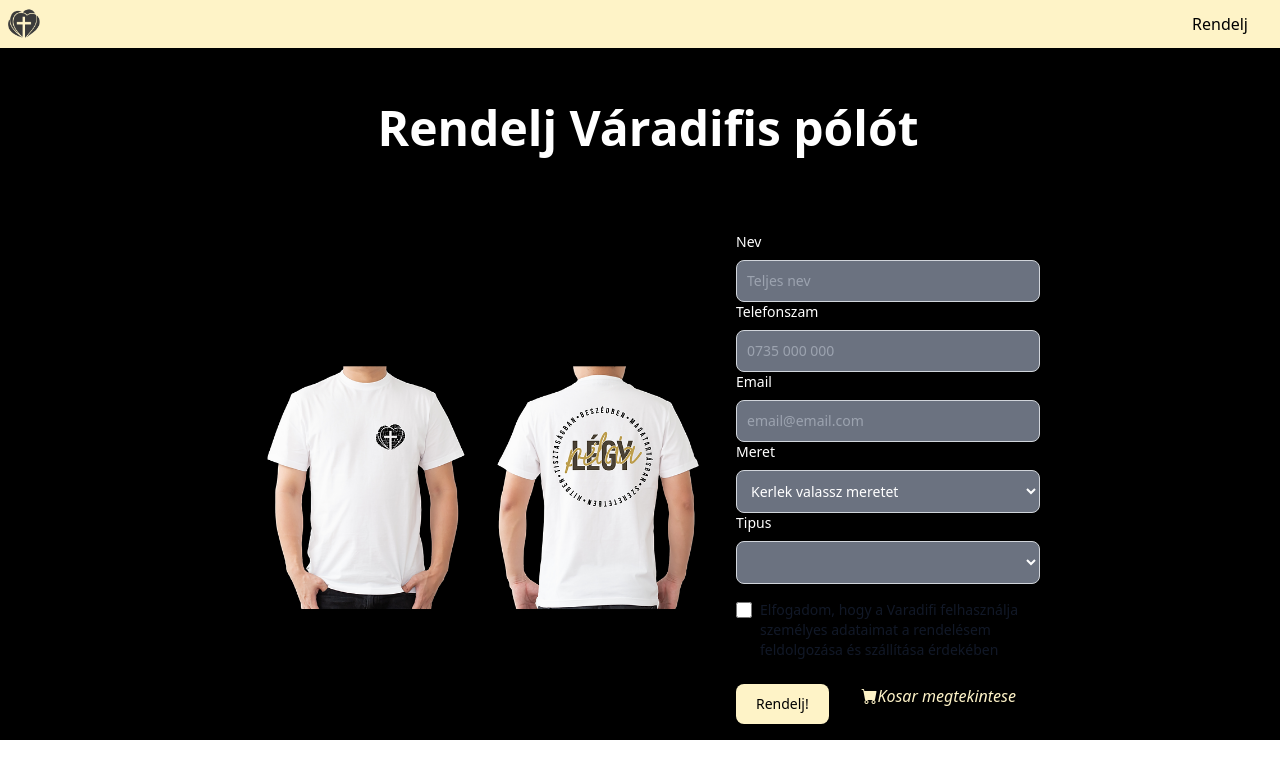
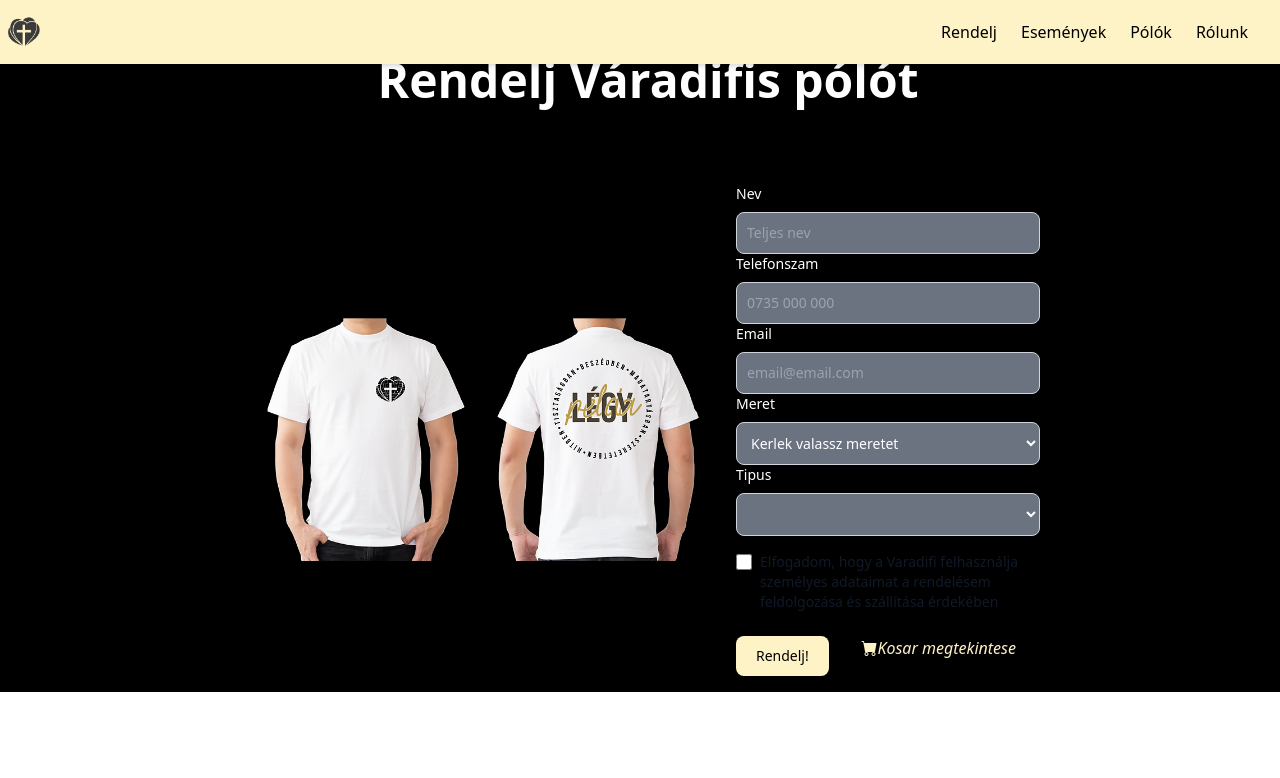
Before and after one commit to RolandSzB/VaradifiStatus3, a Vue app: page /buy in a window 1280 px wide. Shown: the top 778 px of the page. Built offline with nearby package versions, Linux system fonts and the light colour scheme; no server answers.

Commit message:
header modified and added sections on HomePage

```diff
--- a/dev-dist/sw.js
+++ b/dev-dist/sw.js
@@ -82,7 +82,7 @@
     "revision": "3ca0b8505b4bec776b69afdba2768812"
   }, {
     "url": "index.html",
-    "revision": "0.8pnd2bdqvsg"
+    "revision": "0.05krh0kaflg"
   }], {});
   workbox.cleanupOutdatedCaches();
   workbox.registerRoute(new workbox.NavigationRoute(workbox.createHandlerBoundToURL("index.html"), {
--- a/src/App.vue
+++ b/src/App.vue
@@ -1,42 +1,8 @@
 <script setup>
-import { RouterLink, RouterView } from "vue-router";
+import { RouterView } from "vue-router";
 </script>
 
 <template>
-  <div class="flex justify-between bg-amber-100 p-2 items-center">
-    <div class="flex items-center justify-center">
-      <RouterLink to="/" class="hover:underline me-6 hover:bg-amber-300 hover:rounded-lg">
-        <img src="./images/varadifi.png" alt="Logo" class="w-8 h-8 object-cover" />
-      </RouterLink>
-    </div>
-    <div class="flex items-center justify-center">
-      <RouterLink
-        to="/buy"
-        class="hover:underline me-6 text-black hover:text-amber-700 hidden xl:block"
-      >
-        Rendelj</RouterLink
-      >
-
-      <button data-dropdown-toggle="dropdown" type="button" class="text-3xl visible xl:hidden">
-        <i class="bi bi-list hover:text-amber-700"></i>
-      </button>
-
-      <!-- Dropdown menu -->
-      <div
-        id="dropdown"
-        class="z-10 hidden bg-amber-100 divide-y divide-gray-100 rounded-lg shadow w-44"
-      >
-        <ul class="py-2 text-sm text-black" aria-labelledby="dropdownDefaultButton">
-          <li>
-            <RouterLink to="/buy" class="hover:underline me-6 hover:text-amber-700">
-              Rendelj</RouterLink
-            >
-          </li>
-        </ul>
-      </div>
-    </div>
-  </div>
-
   <RouterView />
 </template>
 
--- a/src/components/Header.vue
+++ b/src/components/Header.vue
@@ -1,15 +1,44 @@
-<script></script>
+<script setup>
+import { useRouter } from "vue-router";
+
+const router = useRouter();
+
+const scrollToSection = sectionId => {
+  if (window.location.pathname === "/") {
+    document.getElementById(sectionId)?.scrollIntoView({ behavior: "smooth" });
+  } else {
+    router.push({ path: "/", hash: `#${sectionId}` });
+  }
+};
+</script>
 
 <template>
+  <div class="fixed top-0 left-0 right-0 w-full bg-amber-100 shadow-md z-50 py-2">
     <div class="flex justify-between bg-amber-100 p-2 items-center">
       <div class="flex items-center justify-center">
-      <a href="index.html" class="hover:underline me-6 hover:text-amber-700 visible">
+        <router-link to="/" class="hover:underline me-6 hover:bg-amber-300 hover:rounded-lg">
           <img src="../images/varadifi.png" alt="Logo" class="w-8 h-8 object-cover" />
-      </a>
+        </router-link>
       </div>
       <div class="flex items-center justify-center">
         <router-link to="/buy" class="hover:underline me-6 hover:text-amber-700">
           Rendelj</router-link
+        >
+
+        <a
+          @click.prevent="scrollToSection('events')"
+          class="hover:underline me-6 hover:text-amber-700 cursor-pointer"
+          >Események</a
+        >
+        <a
+          @click.prevent="scrollToSection('shirts')"
+          class="hover:underline me-6 hover:text-amber-700 cursor-pointer"
+          >Pólók</a
+        >
+        <a
+          @click.prevent="scrollToSection('eventabouts')"
+          class="hover:underline me-6 hover:text-amber-700 cursor-pointer"
+          >Rólunk</a
         >
 
         <button data-dropdown-toggle="dropdown" type="button" class="text-3xl visible xl:hidden">
@@ -29,6 +58,7 @@
         </div>
       </div>
     </div>
+  </div>
 </template>
 
 <style>
--- a/src/router/index.js
+++ b/src/router/index.js
@@ -28,6 +28,14 @@
       component: EventAdmin,
     },
   ],
+  scrollBehavior(to) {
+    if (to.hash) {
+      return {
+        el: to.hash,
+        behavior: "smooth",
+      };
+    }
+  },
 });
 
 export default router;
--- a/src/views/BuyShirt.vue
+++ b/src/views/BuyShirt.vue
@@ -1,8 +1,10 @@
 <script setup>
+import Header from "../components/Header.vue";
 import BuyPage from "../components/BuyPage.vue";
 </script>
 
 <template>
+  <Header></Header>
   <BuyPage></BuyPage>
 </template>
 
--- a/src/views/EventAdmin.vue
+++ b/src/views/EventAdmin.vue
@@ -1,4 +1,5 @@
 <script setup>
+import Header from "../components/Header.vue";
 import AdminCalendar from "../components/AdminCalendar.vue";
 import AdminPage from "../components/AdminPage.vue";
 import { useEventsStore } from "../stores/events";
@@ -16,6 +17,7 @@
 </script>
 
 <template>
+  <Header></Header>
   <div class="flex bg-amber-100 items-center justify-center">
     <div>
       <AdminPage></AdminPage>
--- a/src/views/HomePage.vue
+++ b/src/views/HomePage.vue
@@ -1,4 +1,5 @@
 <script setup>
+import Header from "../components/Header.vue";
 import Home from "../components/Home.vue";
 import Events from "../components/Events.vue";
 import EventCalendar from "../components/EventCalendar.vue";
@@ -24,16 +25,21 @@
 </script>
 
 <template>
-  <Home></Home>
-  <Events></Events>
-  <EventCalendar v-for="event in eventStore.events" :details="event"></EventCalendar>
-  <Shirts></Shirts>
-  <Groups></Groups>
-  <Content></Content>
+  <Header></Header>
+  <Home id="home"></Home>
+  <Events id="events"></Events>
+  <EventCalendar
+    v-for="event in eventStore.events"
+    :details="event"
+    id="event-calendar"
+  ></EventCalendar>
+  <Shirts id="shirts"></Shirts>
+  <Groups id="groups"></Groups>
+  <Content id="content"></Content>
   <div class="flex flex-col xl:flex-row bg-amber-100 xl:px-4 justify-center h-196">
     <InstaFeed v-for="post in postStore.posts" :details="post"></InstaFeed>
   </div>
-  <About></About>
+  <About id="about"></About>
 </template>
 
 <style>
```
Lines whose indentation alone changed are shown as unchanged.
